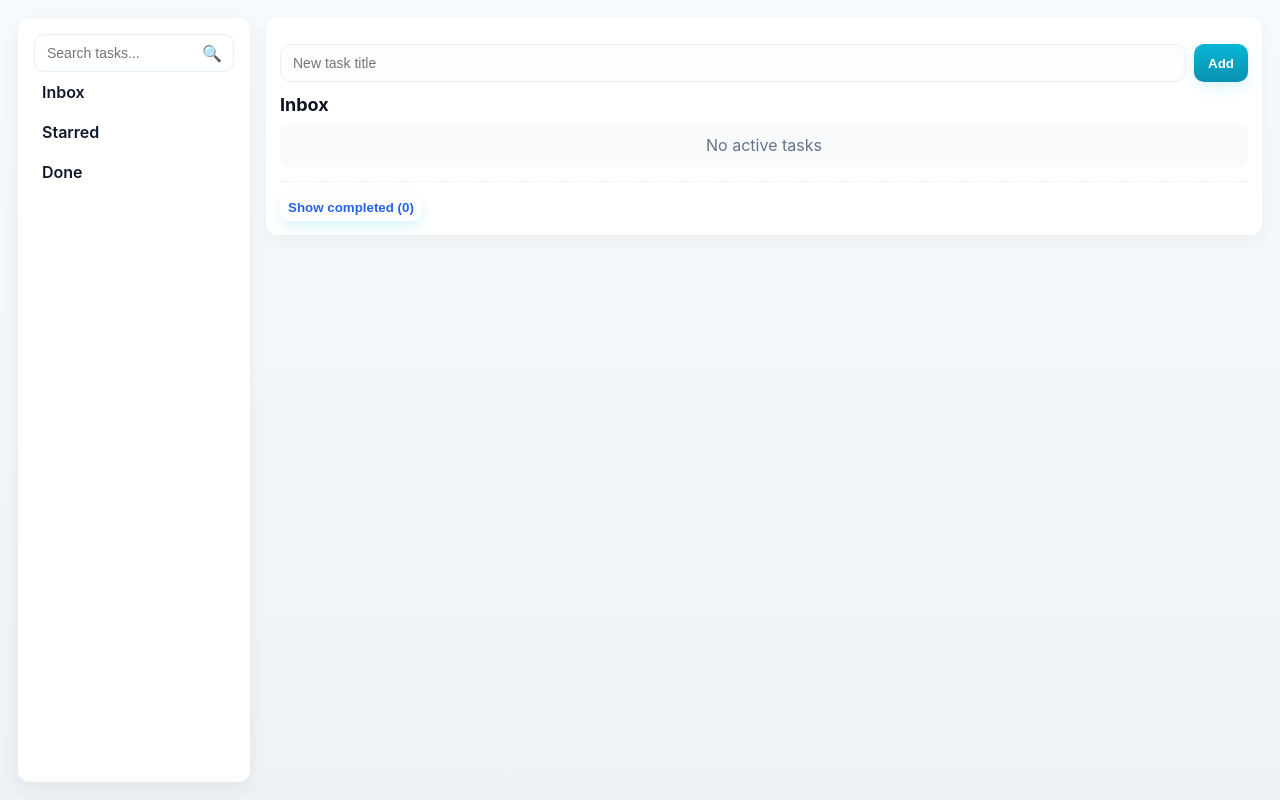
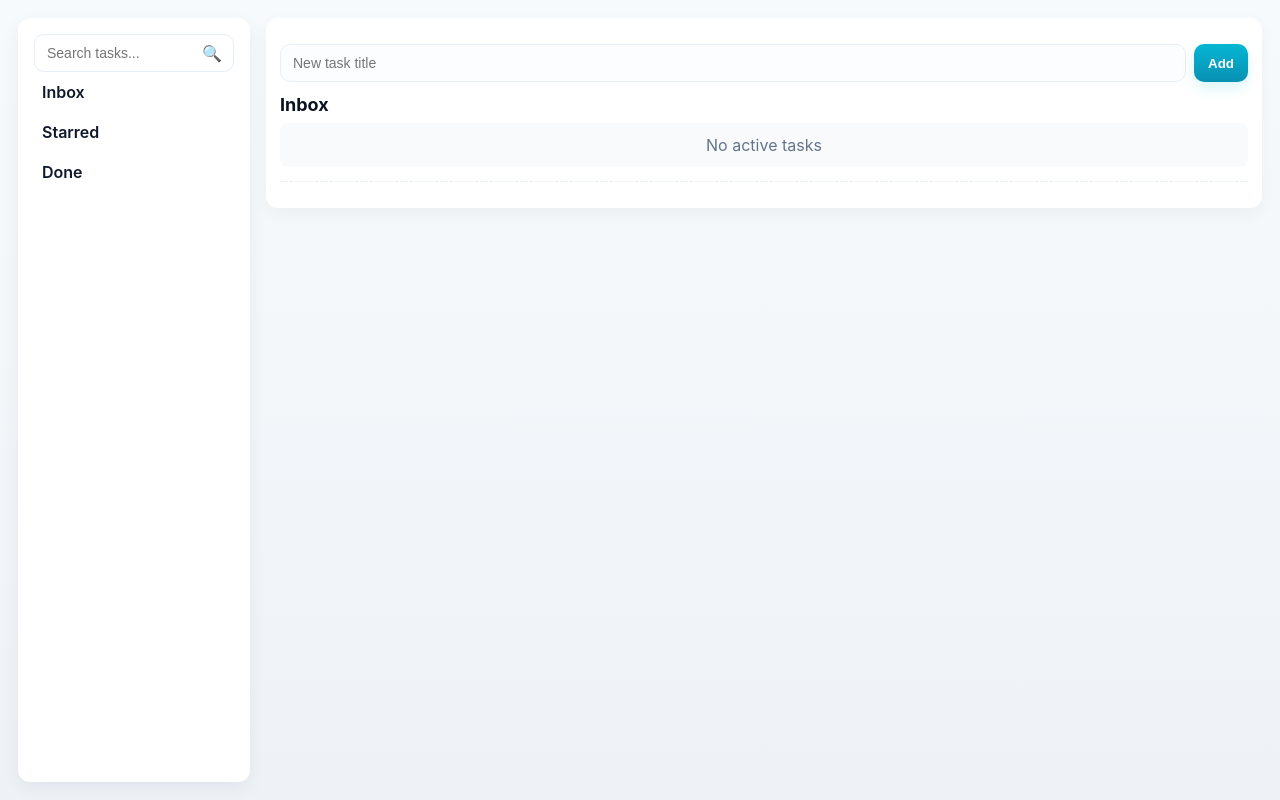
Before and after one commit to abyr/loca-list, a React (Create React App) app: page / in a window 1280 px wide. Built offline with nearby package versions, Linux system fonts and the light colour scheme.

Commit message:
remove completed block

```diff
--- a/src/components/TaskManager.tsx
+++ b/src/components/TaskManager.tsx
@@ -20,7 +20,6 @@ const TaskManager: React.FC = () => {
   const [searchTerm, setSearchTerm] = useState('');
   const [selectedTask, setSelectedTask] = useState<Task | null>(null);
   const [editingTaskId, setEditingTaskId] = useState<number | null>(null);
-  const [completedCollapsed, setCompletedCollapsed] = useState(true);
   const [visibleFeedback, setVisibleFeedback] = useState<string | null>(null);
   const [selectedBox, setSelectedBox] = useState<'inbox' | 'starred' | 'done' | null>('inbox');
 
@@ -127,7 +126,6 @@ const TaskManager: React.FC = () => {
     if (selectedTask?.completed) {
       setSelectedTask(null);
     }
-    setCompletedCollapsed(true);
   };
 
   const {
@@ -300,26 +298,14 @@ const TaskManager: React.FC = () => {
             )}
 
             <div className="completed-block">
-              <button
-                className="collapse-toggle"
-                onClick={() => setCompletedCollapsed(c => !c)}
-                aria-expanded={!completedCollapsed}
-              >
-                {completedCollapsed ? `Show completed (${displayedCompletedTasks.length})` : `Hide completed (${displayedCompletedTasks.length})`}
-              </button>
-
-              {!completedCollapsed && (
+              {selectedBox !== 'done' && displayedCompletedTasks.length > 0 && (
                 <div className="completed-list">
-                  {displayedCompletedTasks.length === 0 ? (
-                    <div className="empty">No completed tasks</div>
-                  ) : (
                   <ul>
                     {displayedCompletedTasks.map(ct => (
                       <li
                         key={ct.id}
                         className="completed-item"
                         onClick={() => {
-                            // show details instead of toggling completed state
                           setSelectedTask(ct);
                           setEditingTaskId(null);
                         }}
@@ -339,7 +325,6 @@ const TaskManager: React.FC = () => {
                       </li>
                     ))}
                   </ul>
-                  )}
                 </div>
               )}
             </div>
```
Lines whose indentation alone changed are shown as unchanged.
